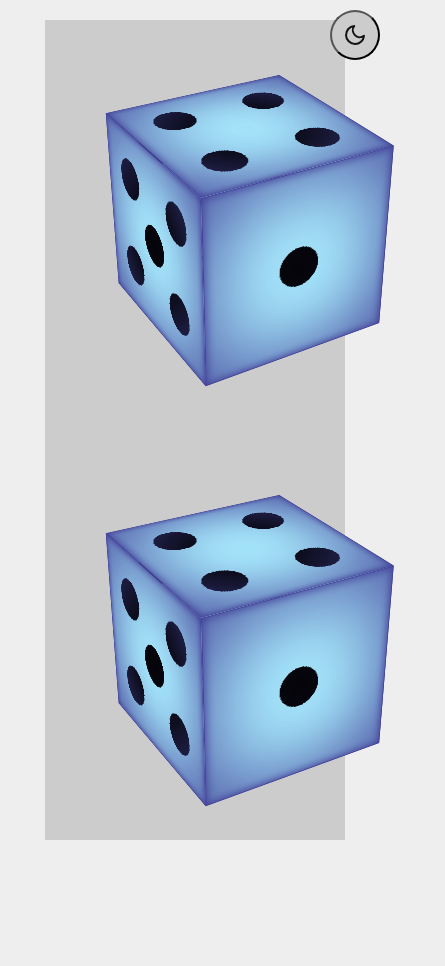
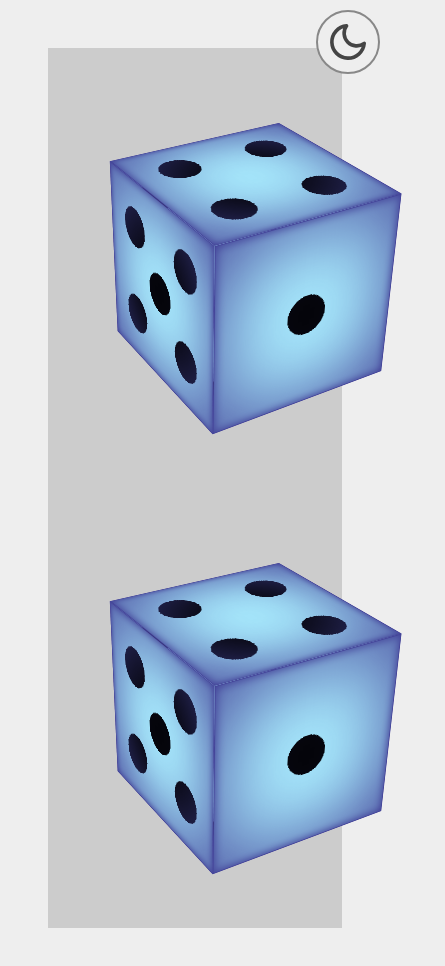
Before and after one commit to m-sarabi/dice-3D, a plain HTML site: page dice.html in a window 390 px wide. Shown: the whole page, 445 px wide, since content can reach past the window. Before the commit the page ends 860 px from the top, so only its background shows below. Drawn offline with Linux system fonts and the light colour scheme.

Commit message:
dice container and responsive style

```diff
--- a/css/dice.css
+++ b/css/dice.css
@@ -109,28 +109,56 @@ object {
     radial-gradient(circle at 25% 50%, #000 calc(35% / 3), #0000 0%);
 }
 
+#dice-container {
+    display: flex;
+    flex-wrap: wrap;
+    justify-content: center;
+    width: 70%;
+    height: fit-content;
+    background-color: var(--bg-secondary-color);
+    margin: 10px auto;
+    transition: background-color 0.5s ease-in-out;
+}
+
 #theme-switch {
     position: absolute;
     top: 10px;
     right: 10px;
     width: 50px;
     height: 50px;
+    border: 2px solid var(--border);
     display: flex;
     align-items: center;
     justify-content: center;
     border-radius: 50%;
-    background-color: var(--bg-secondary-color);
-    transition: background-color 0.5s ease-in-out;
+    cursor: pointer;
+    background-color: var(--bg-main-color);
+    transition: background-color var(--transition-duration) ease-in-out, border var(--transition-duration) ease-in-out;
 }
 
-#dice-container {
-    width: 80%;
-    height: fit-content;
+#theme-switch:hover {
     background-color: var(--bg-secondary-color);
-    margin: 10px auto;
-    transition: background-color 0.5s ease-in-out;
 }
 
 .icon {
-    stroke: var(--fg-color);
+    width: 100%;
+    height: 100%;
+    padding: 5%;
+    stroke: var(--shadow);
 }
+
+@media (max-width: 768px) {
+    body {
+        padding: 30px;
+    }
+
+    #dice-container {
+        width: calc(100% - 20px);
+    }
+
+    #theme-switch {
+        width: 4rem;
+        height: 4rem;
+    }
+
+}
```
